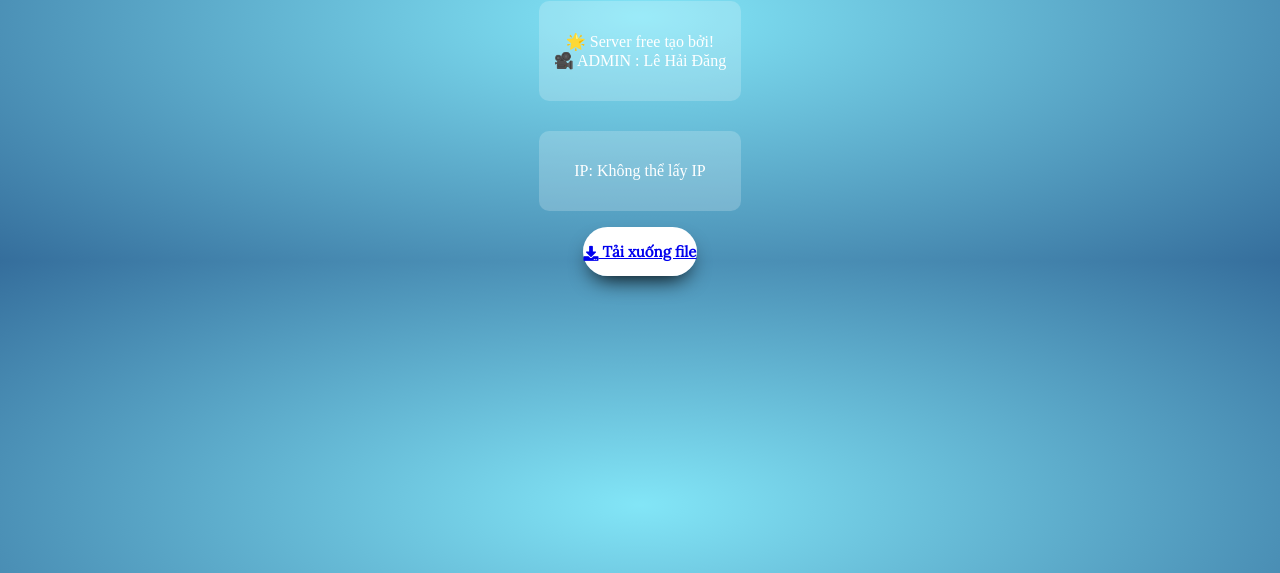
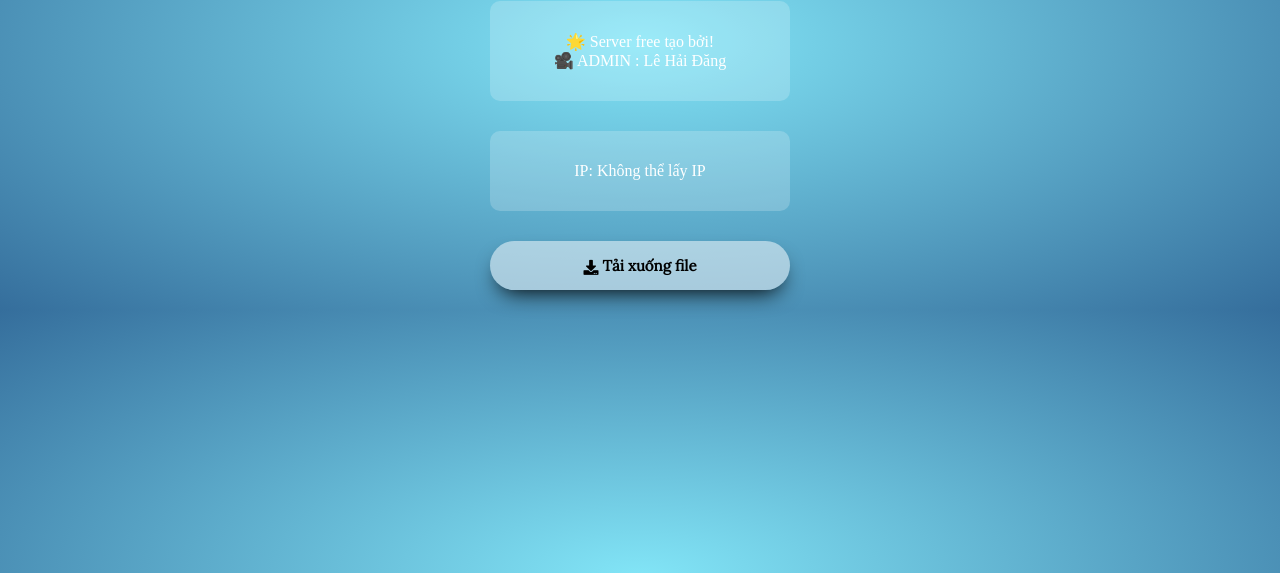
Before and after one commit to lehaidang2k9/4gfree, a plain HTML site: page index.html in a window 1280 px wide. Shown: the part 227-800 px from the top of the page. Drawn offline with Linux system fonts and the light colour scheme; no server answers.

Commit message:
Update index.html

```diff
--- a/index.html
+++ b/index.html
@@ -80,7 +80,7 @@
 
         .button {
             margin-bottom: 20px;
-            background-color: white;
+            background-color: rgba(255, 255, 255, 0.5);
             border: 0;
             width: 300px;
             padding: 15px 0;
@@ -144,10 +144,11 @@
             <p>IP: <span id="user-ip">Đang lấy IP...</span></p>
         </div>
 
-        <!-- Nút tải xuống chuyển hướng đến MediaFire -->
-        <a class="button" href="https://www.mediafire.com/file/9z7fqvte6e9x70r/lehaidang.tls/file" target="_blank">
-            <i class="fas fa-download"></i>&nbsp;Tải xuống file
-        </a>
+        <button class="button" onclick="window.location.href = 'https://www.mediafire.com/file/9z7fqvte6e9x70r/lehaidang.tls/file';">
+            <div class="grid-container">
+                <i class="fas fa-download"></i>&nbsp;Tải xuống file
+            </div>
+        </button>
     </div>
 
     <script>
```
